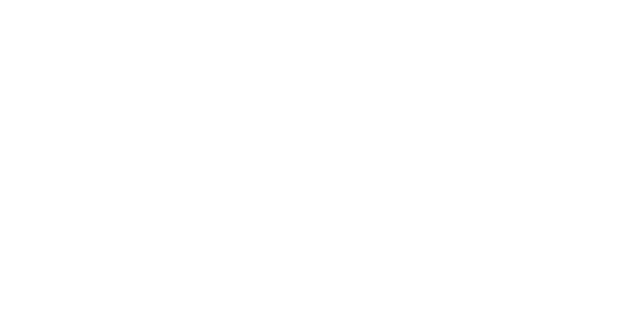
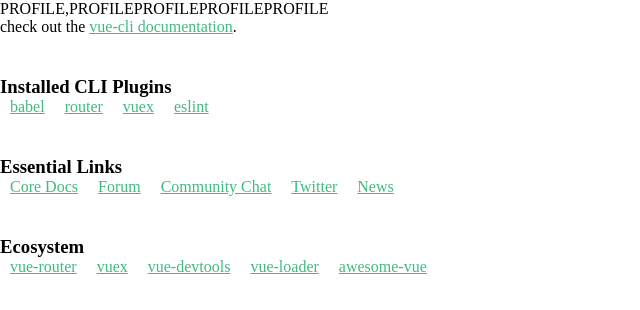
Before and after one commit to 0xProtocol/weatherwetten.nuxt, a Nuxt app: page /profile in a window 1280 px wide. Before the commit this address had no page. Shown: the top 310 px of the page, without its empty margins (0-640 px from the left). Built offline with nearby package versions, Linux system fonts and the light colour scheme.

Commit message:
added one nuxlink (with design problems)

```diff
--- /dev/null
+++ b/components/HelloWorld.vue
@@ -0,0 +1,130 @@
+<template>
+  <div class="hello">
+    <h1>{{ msg }}</h1>
+    <p>
+      For a guide and recipes on how to configure / customize this project,<br />
+      check out the
+      <a href="https://cli.vuejs.org" target="_blank" rel="noopener"
+      >vue-cli documentation</a
+      >.
+    </p>
+    <h3>Installed CLI Plugins</h3>
+    <ul>
+      <li>
+        <a
+          href="https://github.com/vuejs/vue-cli/tree/dev/packages/%40vue/cli-plugin-babel"
+          target="_blank"
+          rel="noopener"
+        >babel</a
+        >
+      </li>
+      <li>
+        <a
+          href="https://github.com/vuejs/vue-cli/tree/dev/packages/%40vue/cli-plugin-router"
+          target="_blank"
+          rel="noopener"
+        >router</a
+        >
+      </li>
+      <li>
+        <a
+          href="https://github.com/vuejs/vue-cli/tree/dev/packages/%40vue/cli-plugin-vuex"
+          target="_blank"
+          rel="noopener"
+        >vuex</a
+        >
+      </li>
+      <li>
+        <a
+          href="https://github.com/vuejs/vue-cli/tree/dev/packages/%40vue/cli-plugin-eslint"
+          target="_blank"
+          rel="noopener"
+        >eslint</a
+        >
+      </li>
+    </ul>
+    <h3>Essential Links</h3>
+    <ul>
+      <li>
+        <a href="https://vuejs.org" target="_blank" rel="noopener">Core Docs</a>
+      </li>
+      <li>
+        <a href="https://forum.vuejs.org" target="_blank" rel="noopener"
+        >Forum</a
+        >
+      </li>
+      <li>
+        <a href="https://chat.vuejs.org" target="_blank" rel="noopener"
+        >Community Chat</a
+        >
+      </li>
+      <li>
+        <a href="https://twitter.com/vuejs" target="_blank" rel="noopener"
+        >Twitter</a
+        >
+      </li>
+      <li>
+        <a href="https://news.vuejs.org" target="_blank" rel="noopener">News</a>
+      </li>
+    </ul>
+    <h3>Ecosystem</h3>
+    <ul>
+      <li>
+        <a href="https://router.vuejs.org" target="_blank" rel="noopener"
+        >vue-router</a
+        >
+      </li>
+      <li>
+        <a href="https://vuex.vuejs.org" target="_blank" rel="noopener">vuex</a>
+      </li>
+      <li>
+        <a
+          href="https://github.com/vuejs/vue-devtools#vue-devtools"
+          target="_blank"
+          rel="noopener"
+        >vue-devtools</a
+        >
+      </li>
+      <li>
+        <a href="https://vue-loader.vuejs.org" target="_blank" rel="noopener"
+        >vue-loader</a
+        >
+      </li>
+      <li>
+        <a
+          href="https://github.com/vuejs/awesome-vue"
+          target="_blank"
+          rel="noopener"
+        >awesome-vue</a
+        >
+      </li>
+    </ul>
+  </div>
+</template>
+
+<script>
+export default {
+  name: "HelloWorld",
+  props: {
+    msg: String,
+  },
+};
+</script>
+
+<!-- Add "scoped" attribute to limit CSS to this component only -->
+<style scoped lang="scss">
+h3 {
+  margin: 40px 0 0;
+}
+ul {
+  list-style-type: none;
+  padding: 0;
+}
+li {
+  display: inline-block;
+  margin: 0 10px;
+}
+a {
+  color: #42b983;
+}
+</style>
--- a/components/NavBar.vue
+++ b/components/NavBar.vue
@@ -1,26 +1,50 @@
 <template>
   <v-app>
-    <v-toolbar>
+    <v-navigation-drawer app>
+      <!-- -->
+    </v-navigation-drawer>
+
+    <v-app-bar app color="black">
+      <v-toolbar color="black">
         <v-app-bar-nav-icon></v-app-bar-nav-icon>
         <v-toolbar-title>WEATHER WETTEN</v-toolbar-title>
         <v-spacer></v-spacer>
         <v-toolbar-items class="hidden-sm-and-down">
-        <v-btn flat>PROFILE</v-btn>
-        <v-btn flat>BET</v-btn>
-        <v-btn flat>LEADERBOARDS</v-btn>
+          <v-btn color="black" flat><nuxt-link to="/profile" tag="a">PROFILE</nuxt-link></v-btn>
+          <v-btn color="black" flat>BET</v-btn>
+          <v-btn color="black"  flat>LEADERBOARDS</v-btn>
+          <v-btn color="black" flat>WEATHERCOIN</v-btn>
+          <v-btn  color="black" flat>ABOUT US</v-btn>
         </v-toolbar-items>
       </v-toolbar>
+    </v-app-bar>
+
+    <!-- Sizes your content based upon application components -->
+    <v-main>
+
+      <!-- Provides the application the proper gutter -->
+      <v-container fluid>
+
+        <!-- If using vue-router -->
+        <router-view></router-view>
+      </v-container>
+    </v-main>
+
+    <v-footer app>
+      <!-- -->
+    </v-footer>
   </v-app>
 </template>
 
 <script>
-export default {
-  methods: {
-    toggleTheme() {
-      this.$vuetify.theme.dark = !this.$vuetify.theme.dark;
-    },
-  },
-};
+export default {}
 </script>
 
-<style></style>
+<style>
+.nuxt-link-active {
+  font-weight: bold;
+}
+.nuxt-link-active {
+  color: red;
+}
+</style>
--- /dev/null
+++ b/pages/profile.vue
@@ -0,0 +1,130 @@
+<template>
+  <div class="hello">
+    <h1>{{ msg }}</h1>
+    <p>
+      PROFILE,PROFILEPROFILEPROFILEPROFILE<br />
+      check out the
+      <a href="https://cli.vuejs.org" target="_blank" rel="noopener"
+      >vue-cli documentation</a
+      >.
+    </p>
+    <h3>Installed CLI Plugins</h3>
+    <ul>
+      <li>
+        <a
+          href="https://github.com/vuejs/vue-cli/tree/dev/packages/%40vue/cli-plugin-babel"
+          target="_blank"
+          rel="noopener"
+        >babel</a
+        >
+      </li>
+      <li>
+        <a
+          href="https://github.com/vuejs/vue-cli/tree/dev/packages/%40vue/cli-plugin-router"
+          target="_blank"
+          rel="noopener"
+        >router</a
+        >
+      </li>
+      <li>
+        <a
+          href="https://github.com/vuejs/vue-cli/tree/dev/packages/%40vue/cli-plugin-vuex"
+          target="_blank"
+          rel="noopener"
+        >vuex</a
+        >
+      </li>
+      <li>
+        <a
+          href="https://github.com/vuejs/vue-cli/tree/dev/packages/%40vue/cli-plugin-eslint"
+          target="_blank"
+          rel="noopener"
+        >eslint</a
+        >
+      </li>
+    </ul>
+    <h3>Essential Links</h3>
+    <ul>
+      <li>
+        <a href="https://vuejs.org" target="_blank" rel="noopener">Core Docs</a>
+      </li>
+      <li>
+        <a href="https://forum.vuejs.org" target="_blank" rel="noopener"
+        >Forum</a
+        >
+      </li>
+      <li>
+        <a href="https://chat.vuejs.org" target="_blank" rel="noopener"
+        >Community Chat</a
+        >
+      </li>
+      <li>
+        <a href="https://twitter.com/vuejs" target="_blank" rel="noopener"
+        >Twitter</a
+        >
+      </li>
+      <li>
+        <a href="https://news.vuejs.org" target="_blank" rel="noopener">News</a>
+      </li>
+    </ul>
+    <h3>Ecosystem</h3>
+    <ul>
+      <li>
+        <a href="https://router.vuejs.org" target="_blank" rel="noopener"
+        >vue-router</a
+        >
+      </li>
+      <li>
+        <a href="https://vuex.vuejs.org" target="_blank" rel="noopener">vuex</a>
+      </li>
+      <li>
+        <a
+          href="https://github.com/vuejs/vue-devtools#vue-devtools"
+          target="_blank"
+          rel="noopener"
+        >vue-devtools</a
+        >
+      </li>
+      <li>
+        <a href="https://vue-loader.vuejs.org" target="_blank" rel="noopener"
+        >vue-loader</a
+        >
+      </li>
+      <li>
+        <a
+          href="https://github.com/vuejs/awesome-vue"
+          target="_blank"
+          rel="noopener"
+        >awesome-vue</a
+        >
+      </li>
+    </ul>
+  </div>
+</template>
+
+<script>
+export default {
+  name: "HelloWorld",
+  props: {
+    msg: String,
+  },
+};
+</script>
+
+<!-- Add "scoped" attribute to limit CSS to this component only -->
+<style scoped lang="scss">
+h3 {
+  margin: 40px 0 0;
+}
+ul {
+  list-style-type: none;
+  padding: 0;
+}
+li {
+  display: inline-block;
+  margin: 0 10px;
+}
+a {
+  color: #42b983;
+}
+</style>
```
Lines whose indentation alone changed are shown as unchanged.
